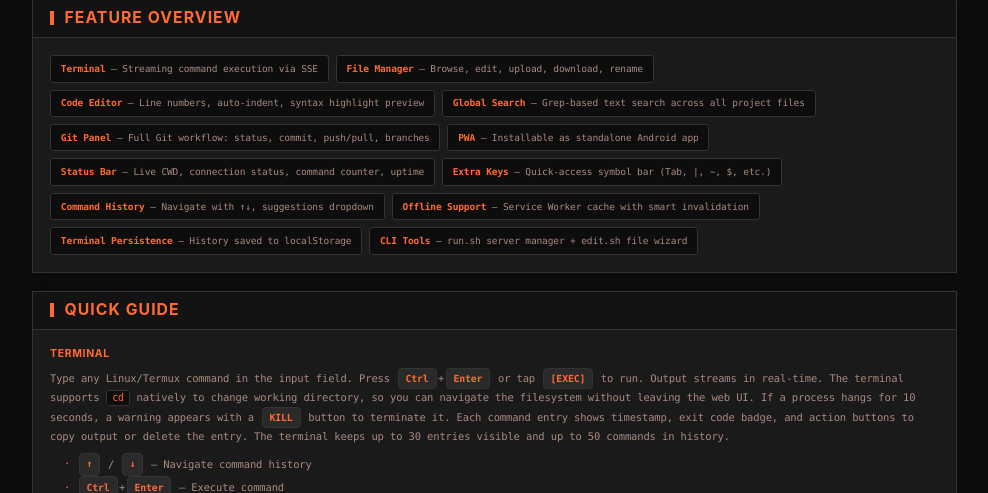
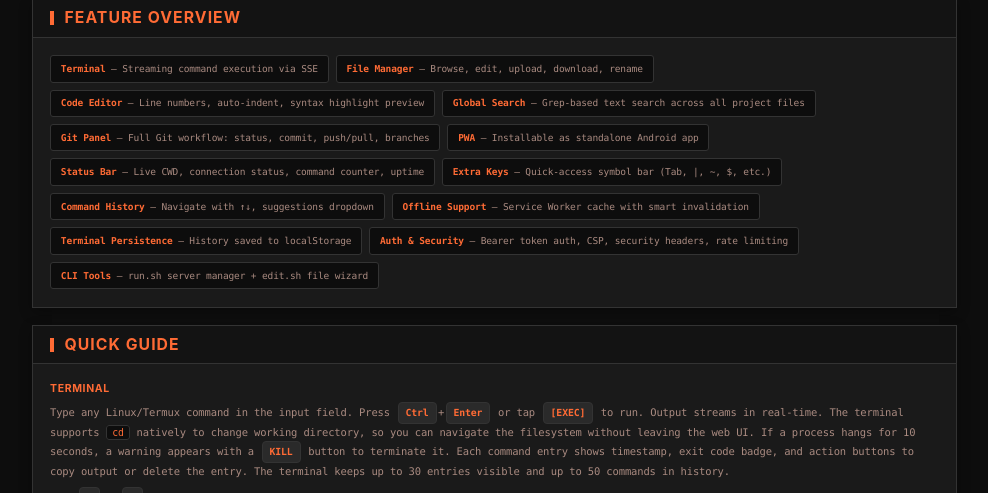
Before and after one commit to Liveiciee/Yuyutermux, a Flask app: page /docs in a window 1280 px wide. Shown: the part 311-804 px from the top of the page, without its empty margins (146-1134 px from the left). Run offline with Flask 3, Linux system fonts and the light colour scheme.

Commit message:
docs update

```diff
--- a/static/service-worker.js
+++ b/static/service-worker.js
@@ -1,4 +1,4 @@
-const CACHE = 'yuyutermux-v10';
+const CACHE = 'yuyutermux-v11';
 
 // Only cache main HTML & CSS
 const ASSETS = [
--- a/templates/docs.html
+++ b/templates/docs.html
@@ -388,6 +388,7 @@
                 <div class="badge"><strong>Command History</strong> — Navigate with ↑↓, suggestions dropdown</div>
                 <div class="badge"><strong>Offline Support</strong> — Service Worker cache with smart invalidation</div>
                 <div class="badge"><strong>Terminal Persistence</strong> — History saved to localStorage</div>
+                <div class="badge"><strong>Auth &amp; Security</strong> — Bearer token auth, CSP, security headers, rate limiting</div>
                 <div class="badge"><strong>CLI Tools</strong> — run.sh server manager + edit.sh file wizard</div>
             </div>
         </div>
@@ -480,12 +481,13 @@
                     <h3>CLI: run.sh (Server Manager)</h3>
                     <p>The <code>run.sh</code> script is an interactive terminal menu for managing the Yuyutermux server. It uses Waitress as the production WSGI server (not Flask's built-in dev server). The script handles port conflict detection, PID file management, graceful shutdown with SIGTERM followed by SIGKILL fallback, and displays the server's local IP for cross-device access.</p>
                     <ul class="sub-list">
-                        <li><strong>Start</strong> — Launch Waitress on port 5000, auto-detect and free busy ports</li>
+                        <li><strong>Start</strong> — Launch Waitress on port 5000, auto-detect and free busy ports. Displays auth token on startup.</li>
                         <li><strong>Stop</strong> — Graceful shutdown with PID tracking</li>
                         <li><strong>Restart</strong> — Stop + Start in sequence</li>
-                        <li><strong>Status</strong> — Show PID, uptime, port status, log size, SW cache version</li>
+                        <li><strong>Status</strong> — Show PID, uptime, port status, log size, SW cache version, auth token</li>
                         <li><strong>Log</strong> — View last 20 lines of server log</li>
                         <li><strong>Bust Cache</strong> — Increment Service Worker cache version (no restart needed)</li>
+                        <li><strong>Show Token</strong> — Display current auth token from <code>.auth_token</code> file at any time</li>
                     </ul>
                 </article>
 
@@ -695,11 +697,11 @@
                 </div>
                 <div class="spec-item">
                     <h4>Security</h4>
-                    <p>Path traversal guard (validate_path) · Max file size 1MB · Command sanitization · CORS-restricted · No DB injection risk</p>
+                    <p>Bearer token auth (file or env) · Auto-token-prompt on 401 · Security headers (CSP, X-Frame-Options, X-Content-Type-Options, Referrer-Policy) · SRI on CDN assets · Rate limiting · Blocked commands list · Path traversal guard · Max file size 1MB · Localhost bind by default · Debug off in production</p>
                 </div>
                 <div class="spec-item">
                     <h4>Caching</h4>
-                    <p>Service Worker v9 · Pre-cache HTML+CSS · Runtime cache JS/fonts · API requests never cached · Cache-bust via run.sh</p>
+                    <p>Service Worker v10 · Pre-cache HTML+CSS · Runtime cache JS/fonts · API requests never cached · Cache size limit · Cache-bust via run.sh</p>
                 </div>
                 <div class="spec-item">
                     <h4>Git Integration</h4>
@@ -714,15 +716,23 @@
         <div class="docs-header"><h2 id="security-heading">Security Model</h2></div>
         <div class="docs-body">
             <p style="color:var(--text2);font-size:0.75rem;line-height:1.65;margin:0 0 1rem">
-                Yuyutermux is designed for single-user Termux environments. All path access is validated through <code>validate_path()</code> which resolves the real path and ensures it stays within the project directory (<code>~/Yuyutermux</code>). This prevents directory traversal attacks even if symlinks are involved. Commands are parsed with <code>shlex.split()</code> to prevent shell injection, and file uploads are restricted to the project directory. The <code>cd</code> command is handled natively in Python rather than through a shell, further reducing attack surface.
+                Yuyutermux is designed for single-user Termux environments. Authentication uses a Bearer token stored in <code>~/.Yuyutermux/.auth_token</code> (auto-generated on first run, or set via <code>YUYUTERMUX_TOKEN</code> env var). The frontend auto-prompts for the token on first use and stores it as a <code>yuyu_token</code> cookie. All API routes require authentication except <code>/api/health</code>. The server binds to <code>127.0.0.1</code> by default and runs with debug mode off. Security headers are applied to every response.
             </p>
             <ul class="sub-list">
+                <li><strong>Token Auth</strong> — Bearer token on all <code>/api/*</code> routes. Constant-time comparison to prevent timing attacks. Cookie fallback for browser access.</li>
+                <li><strong>Auto-Prompt</strong> — Frontend detects 401 responses and prompts for token; stores in cookie via <code>api.js</code></li>
+                <li><strong>Security Headers</strong> — <code>X-Content-Type-Options</code>, <code>X-Frame-Options: DENY</code>, <code>X-XSS-Protection</code>, <code>Referrer-Policy: no-referrer</code>, <code>Permissions-Policy</code>, <code>Cache-Control: no-store</code></li>
+                <li><strong>CSP + SRI</strong> — Content Security Policy in <code>index.html</code>. Subresource Integrity hashes on all CDN assets (highlight.js, fonts).</li>
+                <li><strong>Rate Limiting</strong> — 30 req/60s default on all API routes; stricter 10 req/60s on command execution endpoints</li>
+                <li><strong>Blocked Commands</strong> — Hardcoded denylist: <code>rm</code>, <code>sudo</code>, <code>curl</code>, <code>wget</code>, <code>python</code>, <code>chmod</code>, and other destructive/exfil commands</li>
                 <li><strong>Path Traversal Guard</strong> — All file operations use <code>validate_path()</code> which resolves symlinks and checks against <code>PROJECT_DIR</code></li>
-                <li><strong>Command Injection Prevention</strong> — Commands parsed via <code>shlex.split()</code>, <code>cd</code> handled in Python</li>
-                <li><strong>File Size Limit</strong> — Read operations capped at 1MB to prevent memory exhaustion</li>
-                <li><strong>Upload Restriction</strong> — Upload paths validated against project directory</li>
-                <li><strong>Search Scope</strong> — Grep search limited to project directory with exclude patterns</li>
-                <li><strong>API Isolation</strong> — Each route is a Flask Blueprint with scoped URL prefixes</li>
+                <li><strong>Command Injection Prevention</strong> — Commands parsed via <code>shlex.split()</code>; <code>cd</code> handled in Python; no <code>shell=True</code> in file routes</li>
+                <li><strong>Process Group Kill</strong> — Terminal processes killed as a process group to prevent orphan children</li>
+                <li><strong>CSRF Mitigation</strong> — POST/PUT/DELETE require <code>application/json</code> or <code>multipart/form-data</code> Content-Type</li>
+                <li><strong>XSS Sanitization</strong> — Terminal output sanitized before localStorage write in <code>storage.js</code></li>
+                <li><strong>File Size Limit</strong> — Read operations capped at 1MB; upload limit 50MB</li>
+                <li><strong>Localhost Bind</strong> — Server binds to <code>127.0.0.1</code> by default. Override with <code>YUYUTERMUX_HOST</code> env var.</li>
+                <li><strong>Error Sanitization</strong> — Server errors strip real paths before sending to client; 5xx errors return generic message</li>
             </ul>
         </div>
     </section>
@@ -737,7 +747,7 @@
             <div class="api-grid">
                 <div class="api-card">
                     <span class="api-endpoint">app.js</span>
-                    <div class="api-desc">Entry point. Initializes splash screen, input, terminal, file manager, Git, PWA, and all utility modules.</div>
+                    <div class="api-desc">Entry point. Initializes splash screen, input, terminal, file manager, Git, PWA, auth logout button handler, and all utility modules.</div>
                 </div>
                 <div class="api-card">
                     <span class="api-endpoint">terminal.js</span>
@@ -761,7 +771,7 @@
                 </div>
                 <div class="api-card">
                     <span class="api-endpoint">api.js</span>
-                    <div class="api-desc">HTTP helper (api.get/post), HTML entity escaper, ANSI color parser, file type icon mapping for 18 extensions.</div>
+                    <div class="api-desc">Auth module (Bearer token, auto-prompt on 401, cookie storage). Secure fetch wrapper. HTML entity escaper, ANSI color parser, file type icon mapping for 18 extensions.</div>
                 </div>
                 <div class="api-card">
                     <span class="api-endpoint">extra-keys.js</span>
@@ -769,7 +779,7 @@
                 </div>
                 <div class="api-card">
                     <span class="api-endpoint">storage.js</span>
-                    <div class="api-desc">Persists terminal entries to localStorage. Saves last 30 entries, rebinds copy/delete events on load.</div>
+                    <div class="api-desc">Persists terminal entries to localStorage with XSS sanitization. Storage versioning for schema migrations. Saves last 30 entries, rebinds copy/delete events on load.</div>
                 </div>
                 <div class="api-card">
                     <span class="api-endpoint">modal-keyboard.js</span>
```
